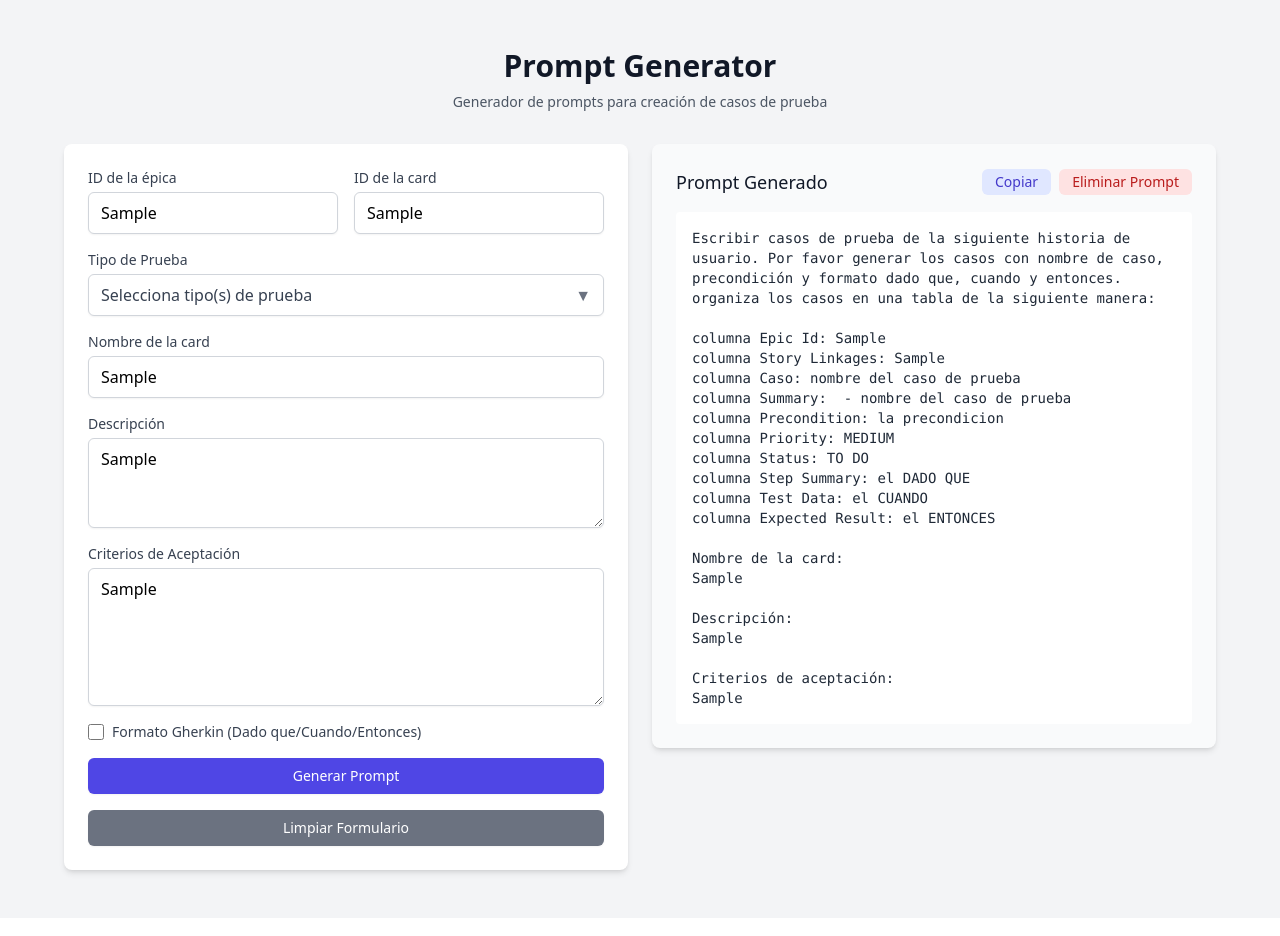
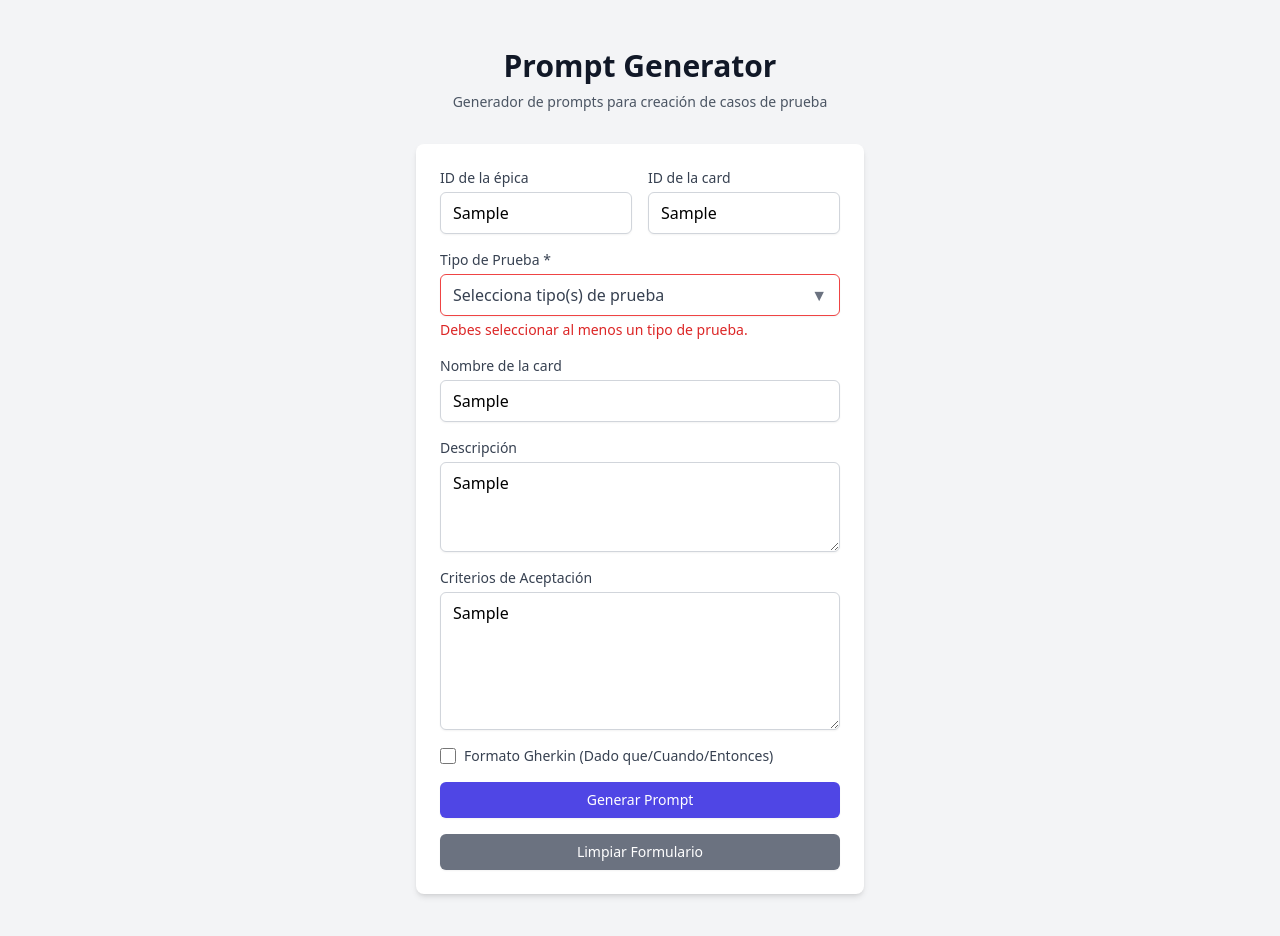
Before and after one commit to CamiloSabogalLP/Prompt-Generator, a React (Create React App) app: page / in a window 1280 px wide. Both pictures are taken after typing "Sample", "Sample", "Sample", "Sample", "Sample" into the empty fields and a click on the button "Generar Prompt". Shown: the top 936 px of the page. Built offline with nearby package versions, Linux system fonts and the light colour scheme.

Commit message:
Seleccionar un tipo de prueba obligatoriamente

```diff
--- a/src/components/StoryForm.js
+++ b/src/components/StoryForm.js
@@ -26,6 +26,9 @@ const StoryForm = ({ onGenerate }) => {
 
   const [testTypes, setTestTypes] = useState([]);
 
+  // Error requerido para tipo de prueba
+  const [typeError, setTypeError] = useState('');
+
   // Control del dropdown
   const [openTypes, setOpenTypes] = useState(false);
 
@@ -52,11 +55,20 @@ const StoryForm = ({ onGenerate }) => {
     setAcceptanceCriteria('');
     setIsGherkin(false);
     setTestTypes([]);
+    setTypeError('');
     setOpenTypes(false);
   };
 
   const handleSubmit = (e) => {
     e.preventDefault();
+
+    // VALIDACIÓN: Tipo de prueba requerido
+    if (testTypes.length === 0) {
+      setTypeError('Debes seleccionar al menos un tipo de prueba.');
+      return;
+    }
+
+    setTypeError('');
 
     let formattedCriteria = acceptanceCriteria;
     if (isGherkin) {
@@ -134,13 +146,15 @@ ${formattedCriteria}`;
       {/* TIPO DE PRUEBA - DROPDOWN MULTISELECT */}
       <div className="relative" ref={dropdownRef}>
         <label className="block text-sm font-medium text-gray-700">
-          Tipo de Prueba
+          Tipo de Prueba *
         </label>
 
         <button
           type="button"
           onClick={() => setOpenTypes(!openTypes)}
-          className="mt-1 w-full flex justify-between items-center px-3 py-2 border border-gray-300 rounded-md shadow-sm bg-white"
+          className={`mt-1 w-full flex justify-between items-center px-3 py-2 border
+                     ${typeError ? 'border-red-500' : 'border-gray-300'}
+                     rounded-md shadow-sm bg-white`}
         >
           <span className="text-gray-700">
             {testTypes.length > 0
@@ -173,6 +187,10 @@ ${formattedCriteria}`;
               </label>
             ))}
           </div>
+        )}
+
+        {typeError && (
+          <p className="text-red-600 text-sm mt-1">{typeError}</p>
         )}
       </div>
 
```
Lines whose indentation alone changed are shown as unchanged.
